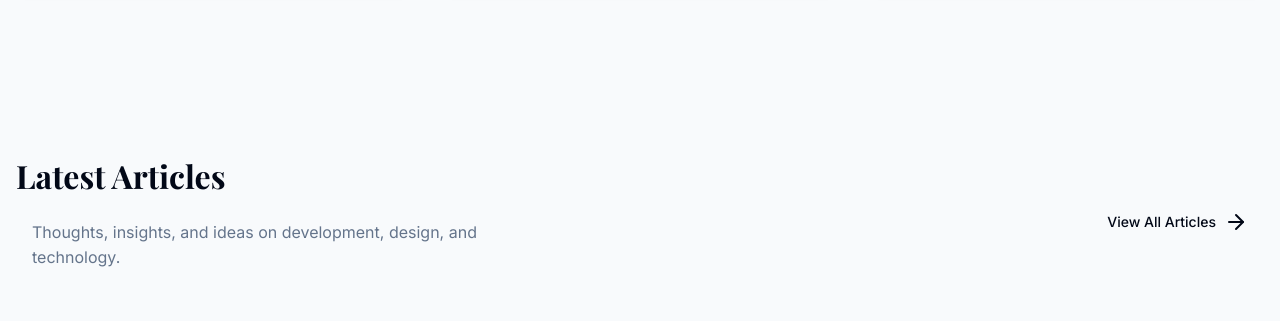
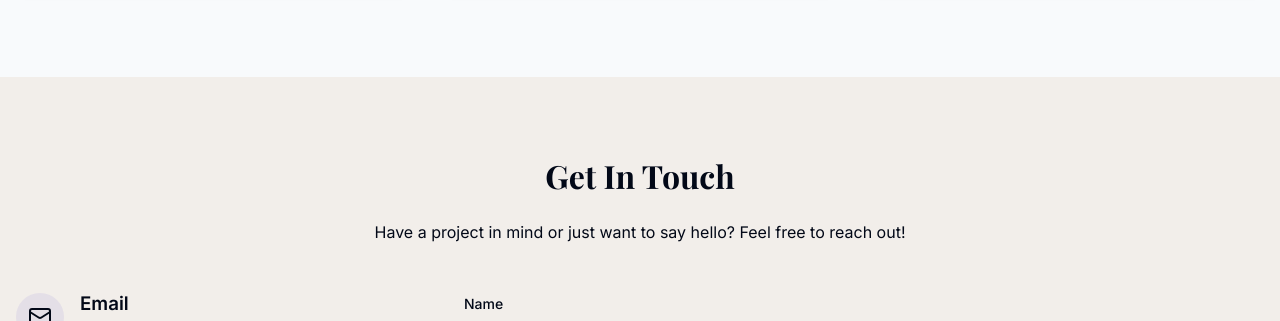
Before and after one commit to sushant12143/Portfolio, a plain HTML site: page index.html in a window 1280 px wide. Shown: the part 2044-2365 px from the top of the page. Drawn offline with nearby package versions, Linux system fonts and the light colour scheme; a web font is replaced by a local one.

Commit message:
commit-message

```diff
--- a/index.html
+++ b/index.html
@@ -41,7 +41,7 @@
             <a href="/" class="mobile-nav-link">Home</a>
             <a href="/about.html" class="mobile-nav-link">About</a>
             <a href="/projects.html" class="mobile-nav-link">Projects</a>
-            <a href="/blog.html" class="mobile-nav-link">Blog</a>
+
             <a href="/contact.html" class="mobile-nav-link">Contact</a>
           </div>
         </nav>
@@ -184,27 +184,7 @@
           </div>
         </section>
 
-        <!-- Blog Section -->
-        <section class="blog-section">
-          <div class="container">
-            <div class="section-header">
-              <div>
-                <h2 class="section-title">Latest Articles</h2>
-                <p class="section-description">
-                  Thoughts, insights, and ideas on development, design, and
-                  technology.
-                </p>
-              </div>
-              <a href="/blog.html" class="button ghost">
-                View All Articles
-                <i data-lucide="arrow-right"></i>
-              </a>
-            </div>
-            <div class="blog-grid" id="featured-blog-posts">
-              <!-- Blog posts will be loaded dynamically -->
-            </div>
-          </div>
-        </section>
+
 
         <!-- Contact Section -->
         <section class="contact-section">
@@ -363,7 +343,7 @@
                 <a href="/" class="footer-link">Home</a>
                 <a href="/about.html" class="footer-link">About</a>
                 <a href="/projects.html" class="footer-link">Projects</a>
-                <a href="/blog.html" class="footer-link">Blog</a>
+
                 <a href="/contact.html" class="footer-link">Contact</a>
               </nav>
             </div>
```
Also changed, not shown: about.html (+3 -3 lines), projects.html (+62 -23 lines).
